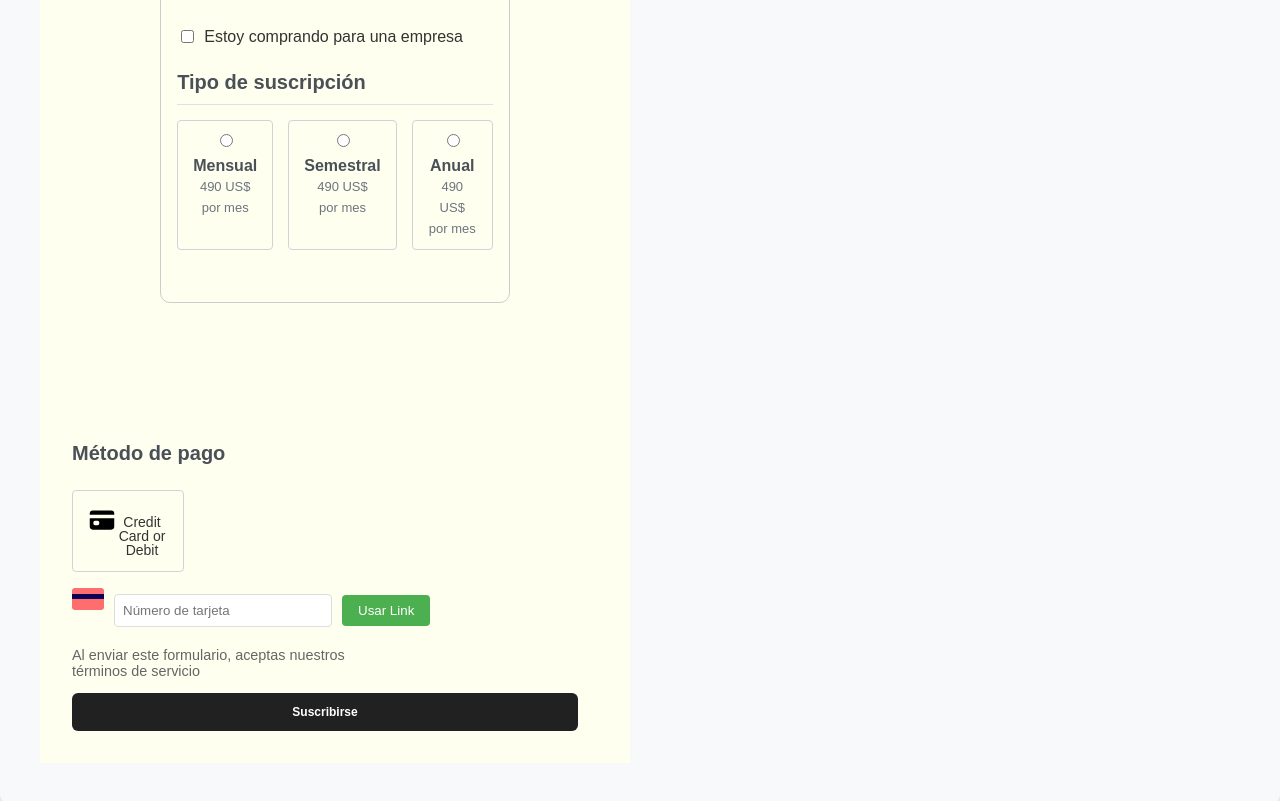
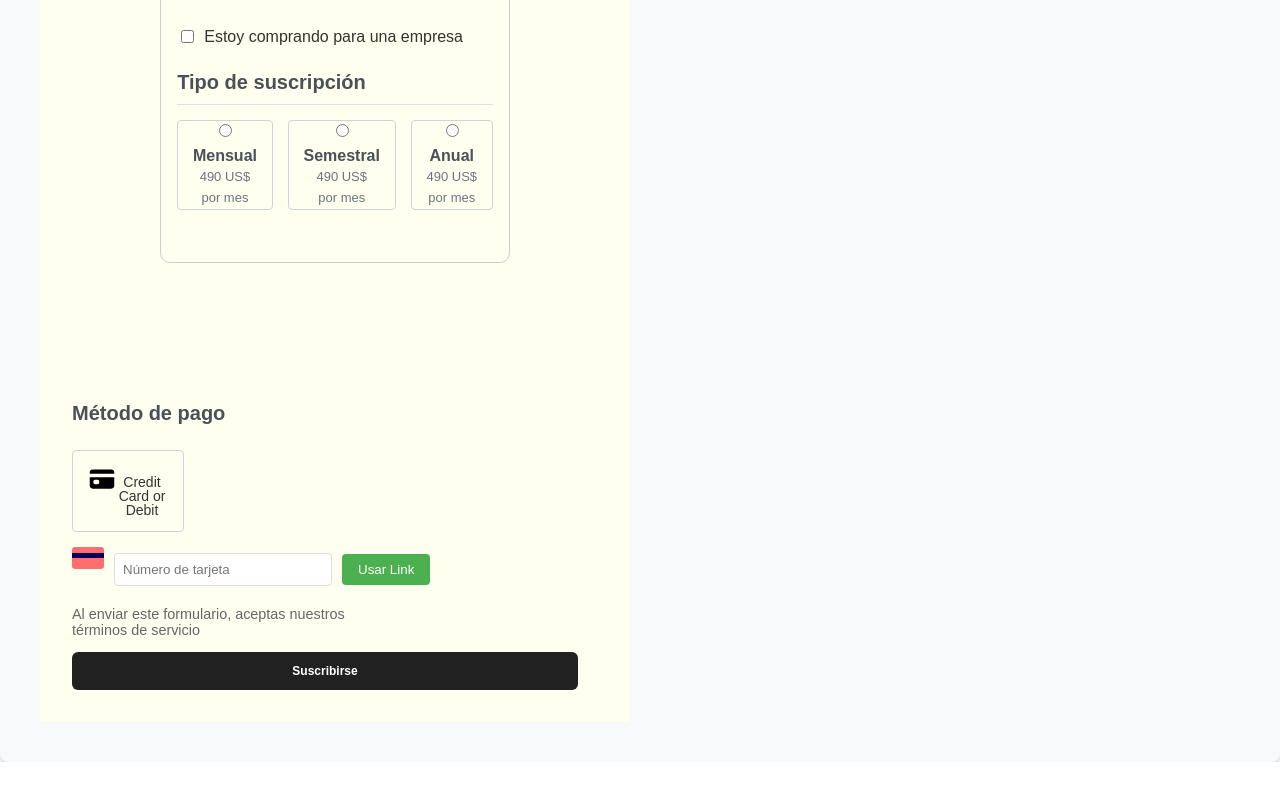
Before and after one commit to VeroAntezana/LandingPageTrabajito, a React (Create React App) app: page / in a window 1280 px wide. Shown: the part 7460-8261 px from the top of the page. After the commit the page ends 8222 px from the top, so only its background shows below. Built offline with nearby package versions, Linux system fonts and the light colour scheme.

Commit message:
ultimos cambios

```diff
--- a/src/components/BillingDetails.jsx
+++ b/src/components/BillingDetails.jsx
@@ -179,7 +179,6 @@ export default function BillingDetails() {
                 <label htmlFor="pais">País</label>
                 <select id="pais">
                   <option>Seleccionar país</option>
-                  {/* Agrega opciones de países */}
                 </select>
               </div>
               <div className="form-group">
--- a/src/components/styles/BillingDetails.css
+++ b/src/components/styles/BillingDetails.css
@@ -123,16 +123,16 @@
     display: flex;
     gap: 15px;
     margin-bottom: 20px;
-
+    width: 100%;
   }
 
   .subscription-type .option {
     border: 1px solid #ced4da;
     border-radius: 4px;
-    padding: 10px 15px;
     text-align: center;
     background-color: #FFFFF0 ;
-    flex-grow: 1;
+    flex: 1 1 auto;
+    min-width: 0;
   }
 
   .subscription-type .option input[type="radio"] {
@@ -151,6 +151,7 @@
     font-size: 13px;
     margin-bottom: 0px;
     color: #6c757d;
+    white-space: nowrap;
   }
 
   .payment-method .payment-options {
```
